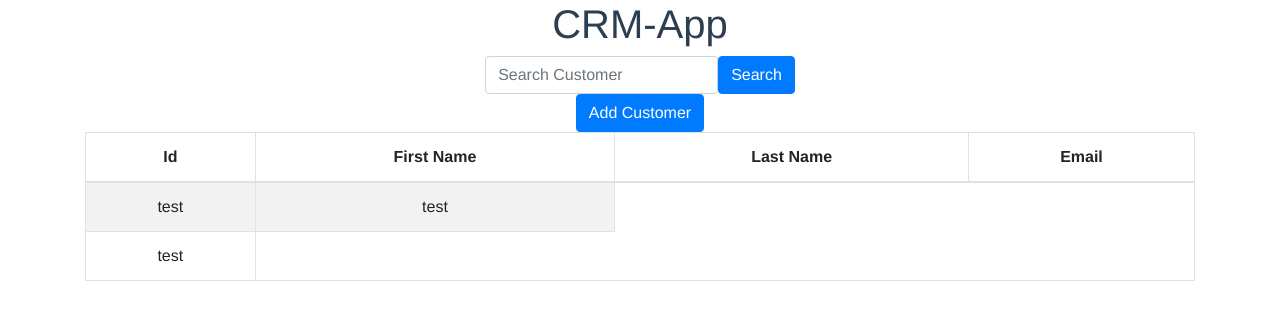
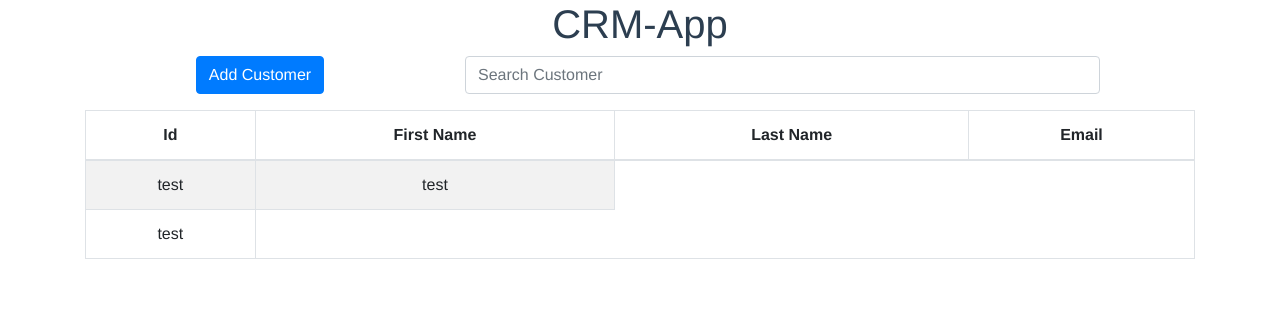
Before and after one commit to ardaltinay/CRM-App, a Vue app: page / in a window 1280 px wide. Shown: the top 320 px of the page. Built offline with nearby package versions, Linux system fonts and the light colour scheme.

Commit message:
added router for add customer

```diff
--- a/src/components/AddCustomerPage.vue
+++ b/src/components/AddCustomerPage.vue
@@ -1,6 +1,6 @@
 <template>
   <div class="add-customer">
-
+    <h1>test</h1>
   </div>
 </template>
 
--- a/src/components/HomePage.vue
+++ b/src/components/HomePage.vue
@@ -1,15 +1,18 @@
 <template>
   <div class="container">
     <h1>CRM-App</h1>
-    <form class="form-inline">
-      <div class="form-group">
-        <input type="text" class="form-control" placeholder="Search Customer">
-        <button class="btn btn-primary">Search</button>
+    <form >
+      <div class="row form-group">
+        <div class="col-4">
+          <a>
+            <button class="btn btn-primary">Add Customer</button>
+          </a>
+        </div>
+        <div class="col-7">
+          <input type="text" class="form-control" placeholder="Search Customer">
+        </div>
       </div>
     </form>
-    <a>
-      <button class="btn btn-primary">Add Customer</button>
-    </a>
     <table class="table table-striped table-bordered">
       <thead>
         <tr>
```
